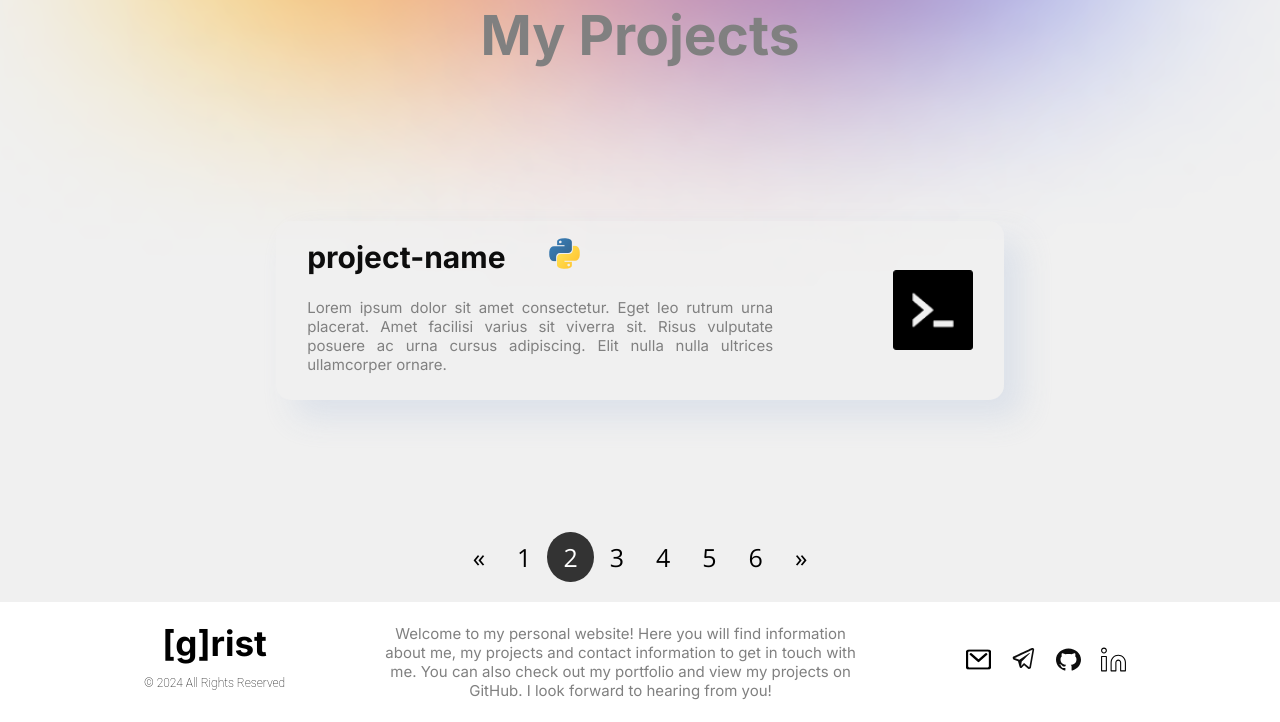
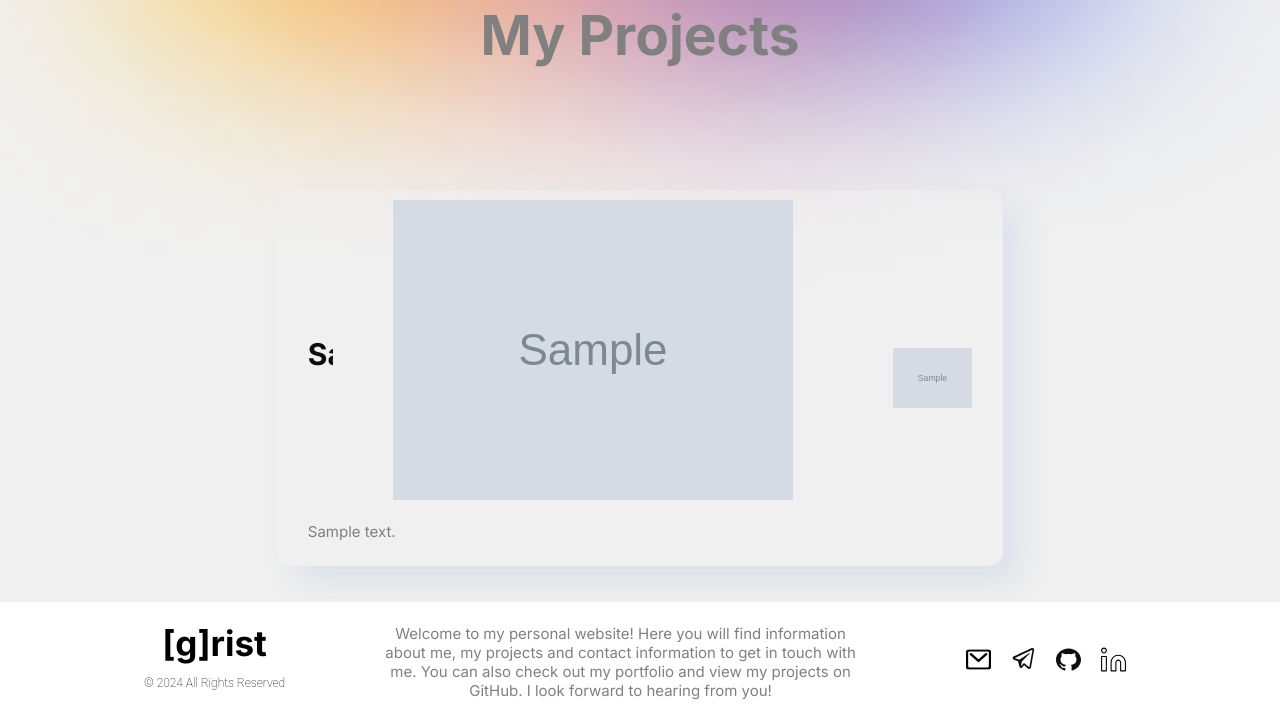
Before and after one commit to Grister/web-portfolio, a Django app: template web_portfolio/projects/templates/projects/projects.html in a window 1280 px wide. Shown: the part 154-876 px from the top of the page. Run offline with Django 3.2, Linux system fonts and the light colour scheme; the template is opened without the code that fills it: most values are stand-ins (such as "Sample title", 1, 10 or a date in 2020); grey boxes marked "Sample" are stand-in pictures.

Commit message:
fixed images mapping and dynamically content

```diff
--- a/web_portfolio/main/templates/main/index.html
+++ b/web_portfolio/main/templates/main/index.html
@@ -17,10 +17,10 @@
             I specialize in web application development with Python and its frameworks.
         </p>
         <div class="button-container">
-            <a href="#" class="cv-button button">
+            <a href="/media/cv/CV_Zakhar_Kravchenko_Junior_Backend_Developer.pdf" class="cv-button button" target="_blank">
                 <div class="cv-link">Download my CV</div>
             </a>
-            <a href="#" class=" contact-me-button button">
+            <a href="{% url 'contacts:contacts' %}" class=" contact-me-button button">
                 <div class="contact-me-text">Contact me</div>
                 <img class="telegram-icon-contact"
                      src="{% static '/icons/telegram-footer_dark.svg' %}"
--- a/web_portfolio/projects/models.py
+++ b/web_portfolio/projects/models.py
@@ -5,10 +5,10 @@ class Project(models.Model):
     title = models.CharField(max_length=36)
     link = models.URLField()
     description = models.TextField(blank=True)
-    image = models.ImageField(upload_to='media/projects_photos')
+    image = models.ImageField(upload_to='projects_photos', default='/projects_photos/default.png')
 
 
 class Skill(models.Model):
     name = models.CharField(max_length=36)
     project = models.ForeignKey(Project, on_delete=models.CASCADE, related_name='skills')
-    image = models.ImageField(upload_to='media/skills_photos')
+    image = models.ImageField(upload_to='skills_photos')
--- a/web_portfolio/projects/templates/projects/projects.html
+++ b/web_portfolio/projects/templates/projects/projects.html
@@ -11,46 +11,45 @@
             <h1 class="title">My Projects</h1>
 
             <div class="main-block">
-
+                {% for card in projects %}
                 <div class="card">
                     <div class="card-body">
                         <div class="card-top-side">
-                            <a href="#" class="card-title">
-                                <p>project-name</p>
+                            <a href="{{ card.link }}" class="card-title">
+                                <p>{{ card.title }}</p>
                             </a>
                             <ul class="side-skills">
+                                {% for skill in card.skills.all %}
                                 <li class="skill-item">
                                     <a class="skill-link" href="#">
                                         <img class="skill-img"
-                                            src="D:/dev%20staff/python/P-ject%20python/Django-projects/web-cv/web_portfolio/media/side_skills/python.png"
-                                            alt="Light switch">
+                                            src="{{ skill.image.url }}"
+                                            alt="{{ skill.name }}">
                                     </a>
                                 </li>
+                                {% endfor %}
                             </ul>
                         </div>
                         <p class="card-description">
-                            Lorem ipsum dolor sit amet consectetur. Eget leo rutrum urna placerat.
-                            Amet facilisi varius sit viverra sit. Risus vulputate posuere ac urna
-                            cursus adipiscing. Elit nulla nulla ultrices ullamcorper ornare.
+                            {{ card.description }}
                         </p>
                     </div>
                     <img class="card-image"
-                        src="D:/dev%20staff/python/P-ject%20python/Django-projects/web-cv/web_portfolio/media/project_images/default.png"
+                        src="{{ card.image.url }}"
                         alt="card-image">
                 </div>
-
+                {% endfor %}
             </div>
+            {% if is_paginated %}
             <nav class="pagination">
                 <div class="pagination-content">
-                    <a href="#">&laquo;</a>
-                    <a href="#">1</a>
-                    <a class="active" href="#">2</a>
-                    <a href="#">3</a>
-                    <a href="#">4</a>
-                    <a href="#">5</a>
-                    <a href="#">6</a>
-                    <a href="#">&raquo;</a>
+                    <a href="{% if page_obj.has_previous %} {% url 'projects:paginator' page_obj.previous_page_number %} {% else %} # {% endif %}">&laquo;</a>
+                    {% for page in page_obj.paginator.page_range %}
+                    <a href="{% url 'projects:paginator' page %}">{{ page }}</a>
+                    {% endfor %}
+                    <a href="{% if page_obj.has_next %} {% url 'projects:paginator' page_obj.next_page_number %} {% else %} # {% endif %}">&raquo;</a>
                 </div>
             </nav>
+            {% endif %}
 
   {% endblock %}
--- a/web_portfolio/web_portfolio/settings.py
+++ b/web_portfolio/web_portfolio/settings.py
@@ -123,6 +123,8 @@ STATICFILES_DIRS = (
     BASE_DIR / 'static',
 )
 
+MEDIA_URL = '/media/'
+MEDIA_ROOT = BASE_DIR / 'media'
 # Default primary key field type
 # https://docs.djangoproject.com/en/5.0/ref/settings/#default-auto-field
 
--- a/web_portfolio/web_portfolio/urls.py
+++ b/web_portfolio/web_portfolio/urls.py
@@ -16,6 +16,8 @@ Including another URLconf
 """
 from django.contrib import admin
 from django.urls import path, include
+from django.conf import settings
+from django.conf.urls.static import static
 
 
 urlpatterns = [
@@ -23,4 +25,4 @@ urlpatterns = [
     path('', include('projects.urls', namespace='projects')),
     path('', include('main.urls', namespace='main')),
     path('', include('contacts.urls', namespace='contacts')),
-]
+] + static(settings.MEDIA_URL, document_root=settings.MEDIA_ROOT)
```
Also changed, not shown: web_portfolio/contacts/templates/contacts/contacts.html (+4 -4 lines), web_portfolio/media/projects_photos/default.png (renamed from web_portfolio/media/project_images/default.png), web_portfolio/media/side_skills/css.png (deleted), web_portfolio/media/side_skills/django.png (deleted), web_portfolio/media/side_skills/docker.png (deleted), web_portfolio/media/side_skills/flask.png (deleted), web_portfolio/media/side_skills/html.png (deleted), web_portfolio/media/side_skills/postgresql.png (deleted), web_portfolio/media/side_skills/python.png (deleted), web_portfolio/media/side_skills/redis.png (deleted), web_portfolio/media/side_skills/sqlite.png (deleted), web_portfolio/projects/migrations/0002_alter_project_image_alter_skill_image.py (added), 1 other file.
